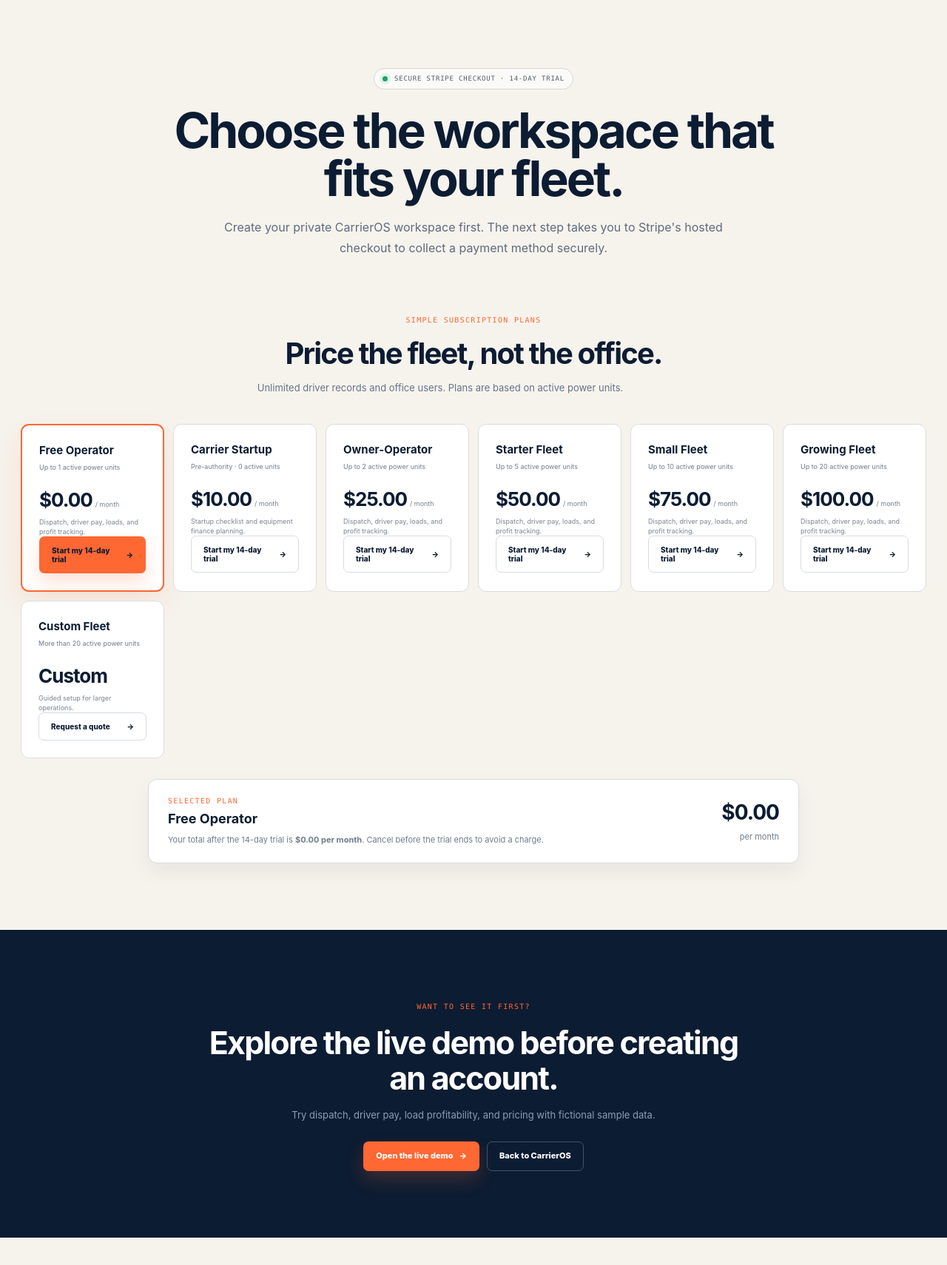
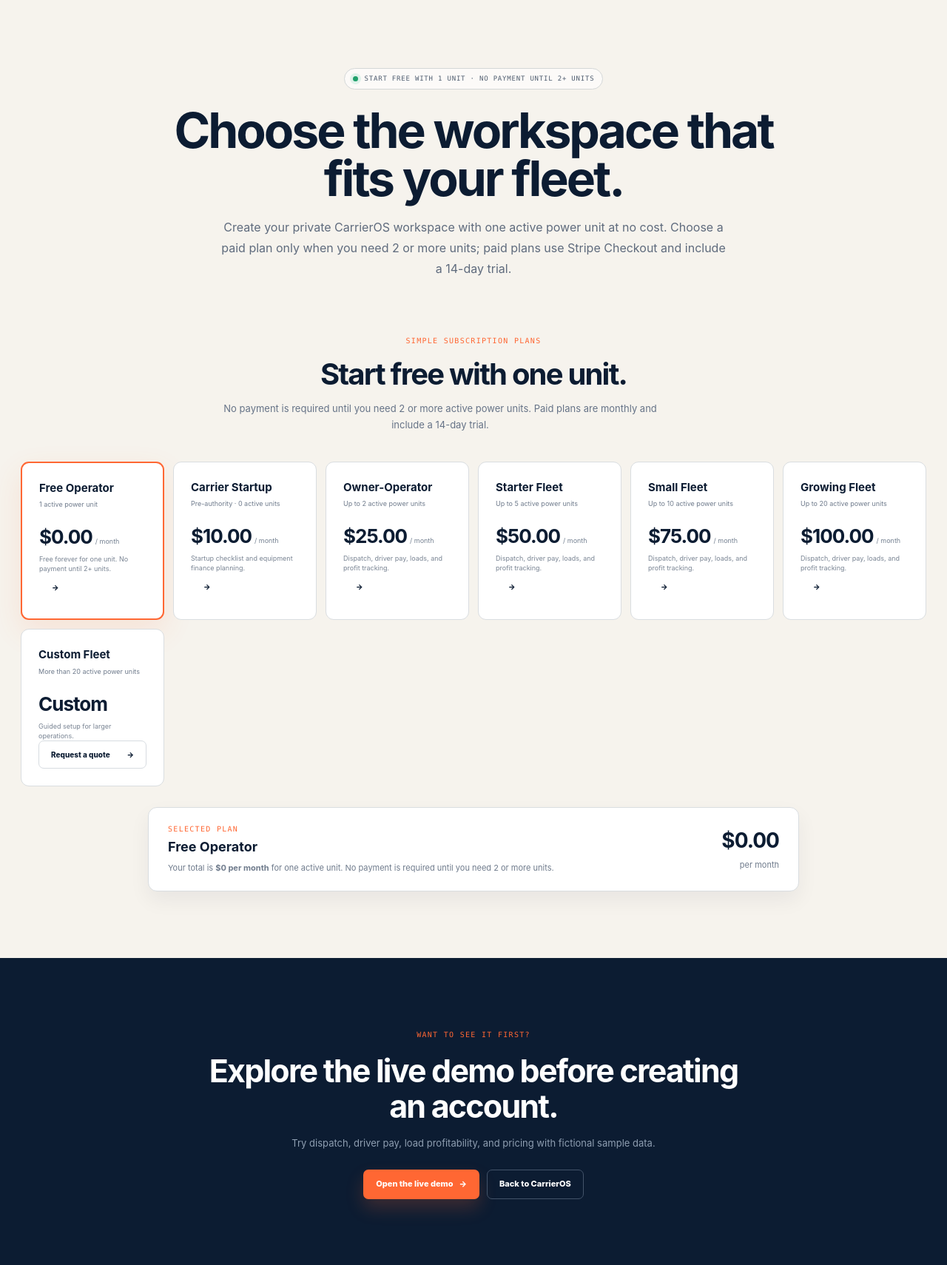
Before and after one commit to DavidOTW/CarrierOS, a FastAPI app: page /checkout?plan=free_operator in a window 1280 px wide. Shown: the part 78-1788 px from the top of the page at 74% size. Run offline with FastAPI, Linux system fonts and the light colour scheme.

Commit message:
Explain free one-unit pricing

```diff
--- a/app/templates/public_checkout.html
+++ b/app/templates/public_checkout.html
@@ -7,20 +7,20 @@
   {% set nav_primary_label = 'Open live demo' %}
   {% include "_public_navigation.html" %}
   <section class="public-checkout-hero">
-    <span class="public-release"><i></i> Secure Stripe checkout &middot; 14-day trial</span>
+    <span class="public-release"><i></i> Start free with 1 unit &middot; no payment until 2+ units</span>
     <h1>Choose the workspace that fits your fleet.</h1>
-    <p>Create your private CarrierOS workspace first. The next step takes you to Stripe's hosted checkout to collect a payment method securely.</p>
+    <p>Create your private CarrierOS workspace with one active power unit at no cost. Choose a paid plan only when you need 2 or more units; paid plans use Stripe Checkout and include a 14-day trial.</p>
   </section>
   <section class="public-section public-pricing" id="plans" data-analytics-view="view_pricing">
-    <div class="public-section-intro public-centered"><span class="public-eyebrow">Simple subscription plans</span><h2>Price the fleet, not the office.</h2><p>Unlimited driver records and office users. Plans are based on active power units.</p></div>
+    <div class="public-section-intro public-centered"><span class="public-eyebrow">Simple subscription plans</span><h2>Start free with one unit.</h2><p>No payment is required until you need 2 or more active power units. Paid plans are monthly and include a 14-day trial.</p></div>
     <div class="public-plans">
       {% for code, option in plans.items() %}
-      <article class="{% if code == selected_plan %}featured{% endif %}"><h3>{{ option.name }}</h3><p>{% if option.units == 0 %}Pre-authority &middot; 0 active units{% else %}Up to {{ option.units }} active power units{% endif %}</p><div><strong>{{ money(option.price) }}</strong><span>/ month</span></div><small>{% if option.units == 0 %}Startup checklist and equipment finance planning.{% else %}Dispatch, driver pay, loads, and profit tracking.{% endif %}</small><a href="/signup?plan={{ code }}" data-analytics-location="pricing_plan_{{ code }}" class="public-btn {% if code == selected_plan %}public-btn-orange{% else %}public-btn-light{% endif %}">Start my 14-day trial <span aria-hidden="true">&rarr;</span></a></article>
+      <article class="{% if code == selected_plan %}featured{% endif %}"><h3>{{ option.name }}</h3><p>{% if code == 'free_operator' %}1 active power unit{% elif option.units == 0 %}Pre-authority &middot; 0 active units{% else %}Up to {{ option.units }} active power units{% endif %}</p><div><strong>{{ money(option.price) }}</strong><span>/ month</span></div><small>{% if code == 'free_operator' %}Free forever for one unit. No payment until 2+ units.{% elif option.units == 0 %}Startup checklist and equipment finance planning.{% else %}Dispatch, driver pay, loads, and profit tracking.{% endif %}</small><a href="/signup?plan={{ code }}" data-analytics-location="pricing_plan_{{ code }}" class="public-btn {% if code == selected_plan %}public-btn-orange{% else %}public-btn-light{% endif %}>{% if code == 'free_operator' %}Start free{% else %}Start my 14-day trial{% endif %} <span aria-hidden="true">&rarr;</span></a></article>
       {% endfor %}
       <article><h3>Custom Fleet</h3><p>More than 20 active power units</p><div><strong>Custom</strong></div><small>Guided setup for larger operations.</small><a href="mailto:{{ support_email }}?subject=CarrierOS%20Custom%20Fleet" class="public-btn public-btn-light">Request a quote <span aria-hidden="true">&rarr;</span></a></article>
     </div>
     <div class="public-checkout-total" aria-live="polite">
-      <div><span class="public-eyebrow">Selected plan</span><strong>{{ plans[selected_plan].name }}</strong><p>Your total after the 14-day trial is <b>{{ money(plans[selected_plan].price) }} per month</b>. Cancel before the trial ends to avoid a charge.</p></div>
+      <div><span class="public-eyebrow">Selected plan</span><strong>{{ plans[selected_plan].name }}</strong><p>{% if selected_plan == 'free_operator' %}Your total is <b>$0 per month</b> for one active unit. No payment is required until you need 2 or more units.{% else %}Your total after the 14-day trial is <b>{{ money(plans[selected_plan].price) }} per month</b>. Cancel before the trial ends to avoid a charge.{% endif %}</p></div>
       <div class="public-checkout-total-amount"><strong>{{ money(plans[selected_plan].price) }}</strong><span>per month</span></div>
     </div>
   </section>
```
